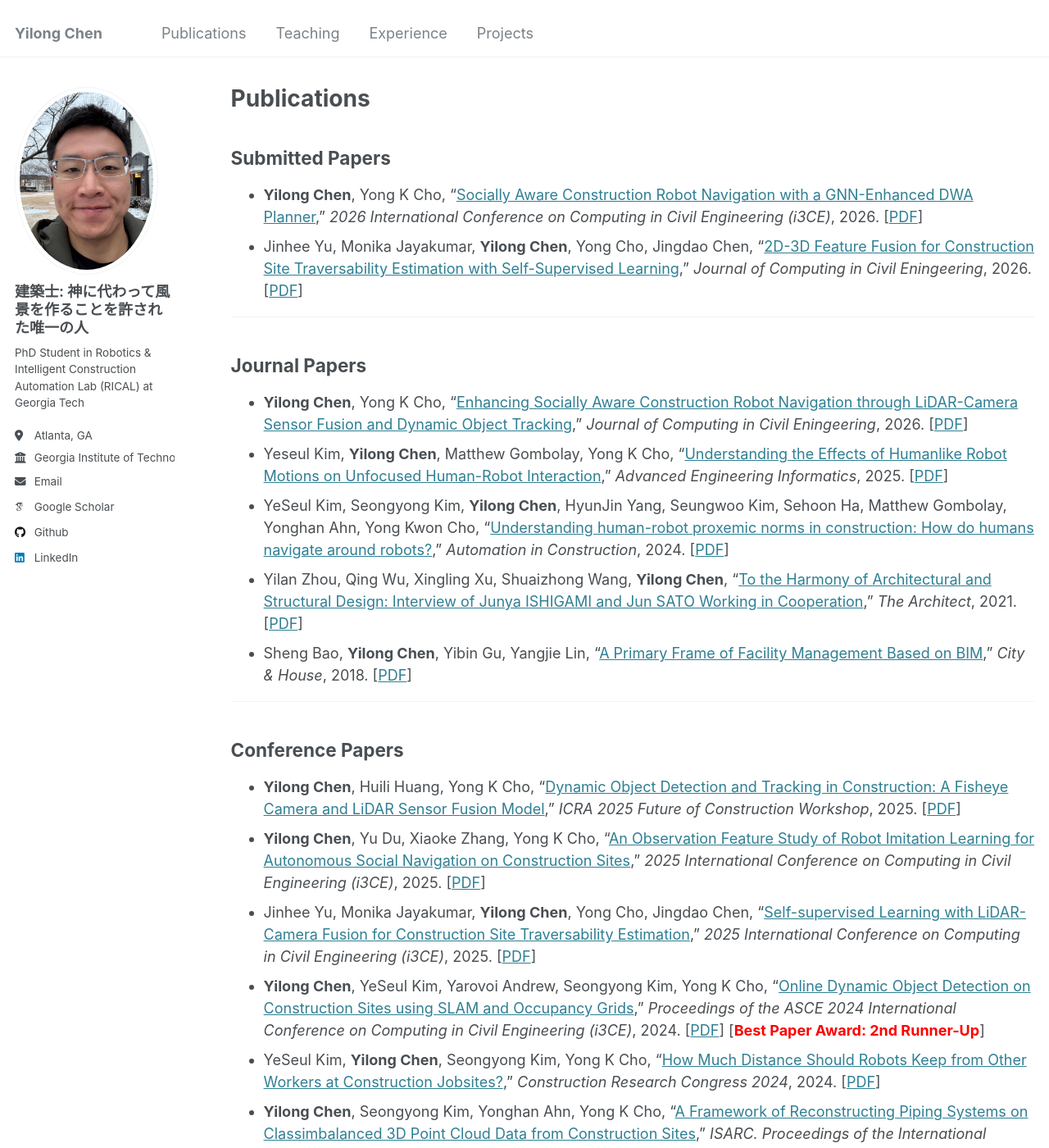
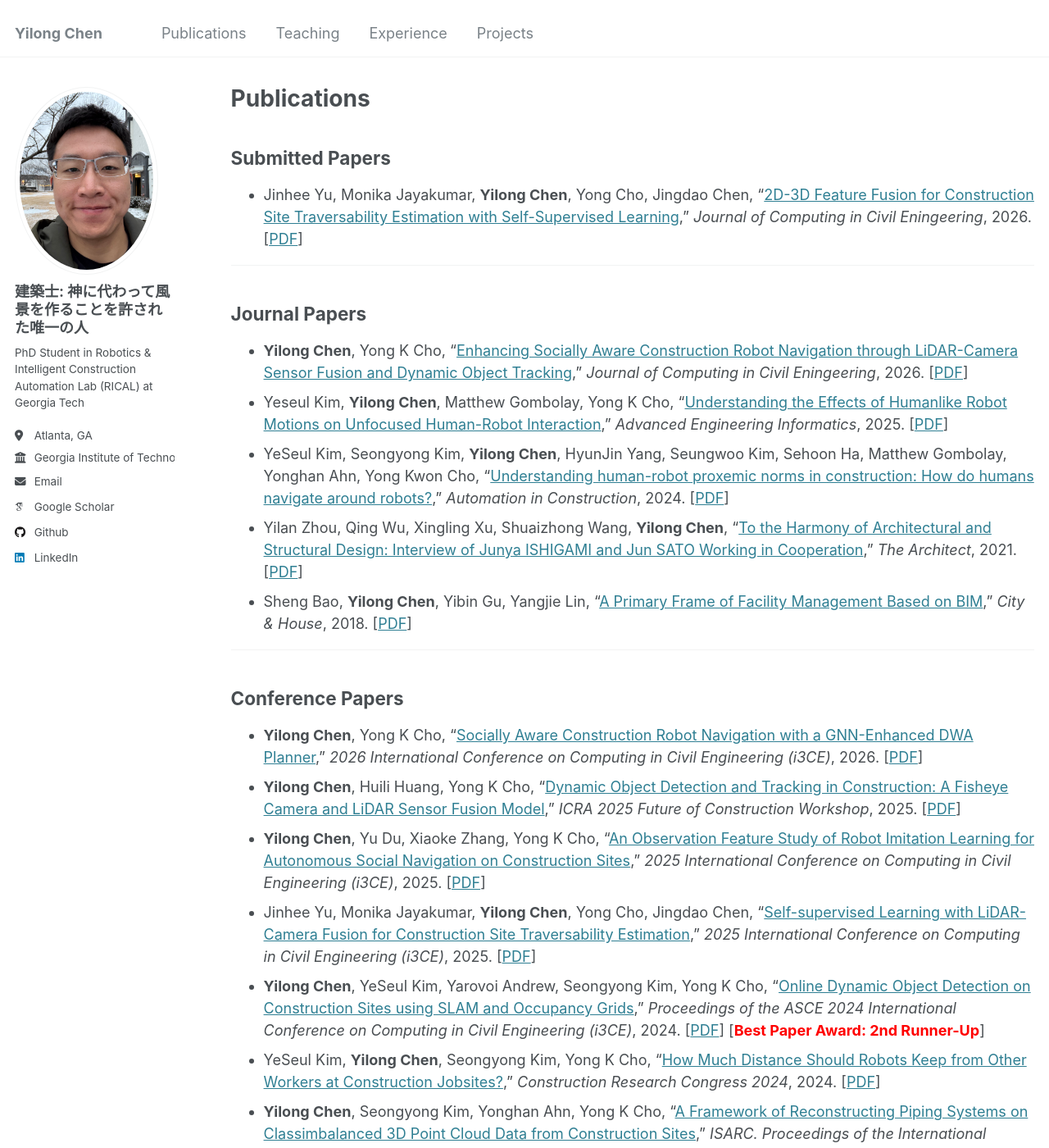
Before and after one commit to chenyilong0520/chenyilong0520.github.io, a Jekyll site: the page built from _pages/publications.md, in a window 1280 px wide and 1400 px high. Shown: the whole window at 82% size. Built offline with Jekyll 4.4.1, drawn with Linux system fonts in a browser that asks for light colours; some web fonts are replaced; part of the change alters nothing that is shown.

```diff
--- a/_pages/publications.md
+++ b/_pages/publications.md
@@ -7,7 +7,6 @@ author_profile: true
 
 ## Submitted Papers
 
-- **Yilong Chen**, Yong K Cho, "[Socially Aware Construction Robot Navigation with a GNN-Enhanced DWA Planner](link)," *2026 International Conference on Computing in Civil Engineering (i3CE)*, 2026. [[PDF](local_file)]
 - Jinhee Yu, Monika Jayakumar, **Yilong Chen**, Yong Cho, Jingdao Chen, "[2D-3D Feature Fusion for Construction Site Traversability Estimation with Self-Supervised Learning](link)," *Journal of Computing in Civil Eningeering*, 2026. [[PDF](local_file)]
 
 ------
@@ -24,6 +23,7 @@ author_profile: true
 
 ## Conference Papers
 
+- **Yilong Chen**, Yong K Cho, "[Socially Aware Construction Robot Navigation with a GNN-Enhanced DWA Planner](link)," *2026 International Conference on Computing in Civil Engineering (i3CE)*, 2026. [[PDF](local_file)]
 - **Yilong Chen**, Huili Huang, Yong K Cho, "[Dynamic Object Detection and Tracking in Construction: A Fisheye Camera and LiDAR Sensor Fusion Model](link)," *ICRA 2025 Future of Construction Workshop*, 2025. [[PDF](local_file)]
 - **Yilong Chen**, Yu Du, Xiaoke Zhang, Yong K Cho, "[An Observation Feature Study of Robot Imitation Learning for Autonomous Social Navigation on Construction Sites](link)," *2025 International Conference on Computing in Civil Engineering (i3CE)*, 2025. [[PDF](local_file)]
 - Jinhee Yu, Monika Jayakumar, **Yilong Chen**, Yong Cho, Jingdao Chen, "[Self-supervised Learning with LiDAR-Camera Fusion for Construction Site Traversability Estimation](link)," *2025 International Conference on Computing in Civil Engineering (i3CE)*, 2025. [[PDF](local_file)]
```
